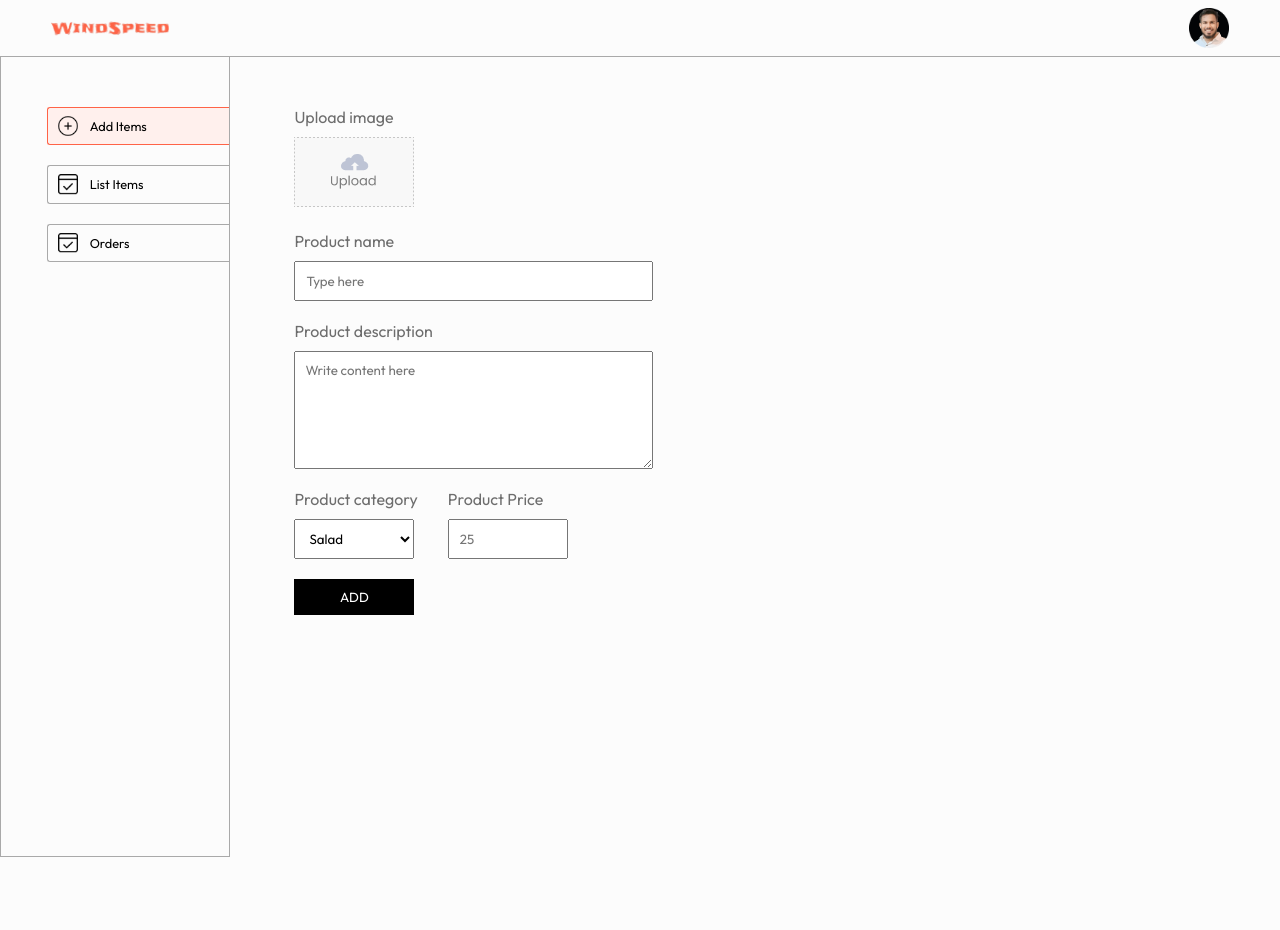
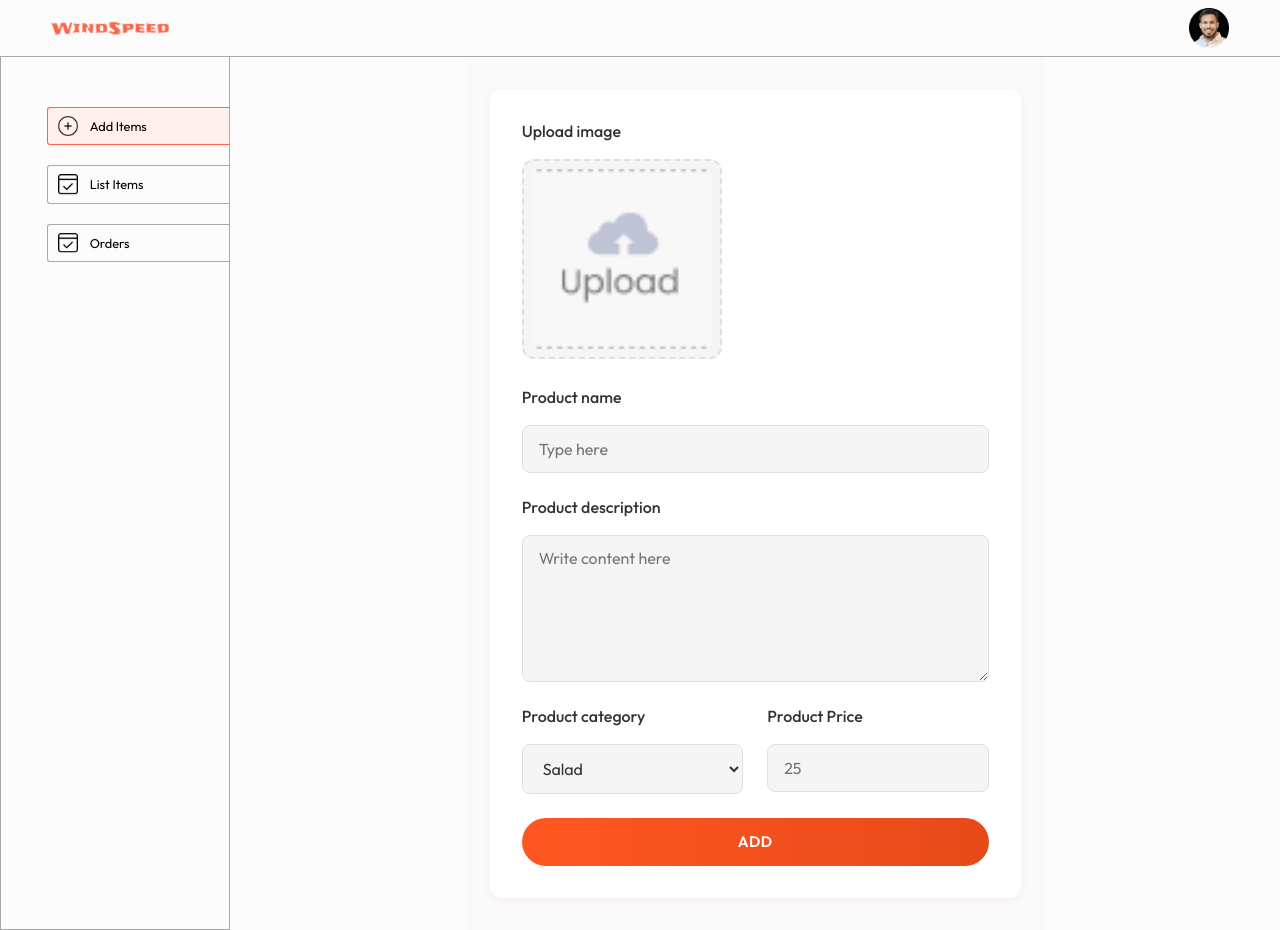
Before and after one commit to tejhande/food-del, a React (Vite) app in the folder admin/: page /add in a window 1280 px wide. Before the commit the page ends 857 px from the top, so only its background shows below. Built offline with nearby package versions, Linux system fonts and the light colour scheme.

Commit message:
`Refactor Add page CSS to use custom variables and improve styling`

```diff
--- a/admin/src/pages/Add/Add.css
+++ b/admin/src/pages/Add/Add.css
@@ -1,35 +1,143 @@
-.add{
-    width: 70%;
-    margin-left: max(5vw,25px);
-    margin-top: 50px;
-    color: #6D6D6D;
-    font-size: 16px;
+@import url('https://fonts.googleapis.com/css2?family=Poppins:wght@300;400;500;600;700&display=swap');
+
+:root {
+  --primary-orange: #FF5722;
+  --light-orange: #FFA07A;
+  --dark-orange: #E64A19;
+  --off-white: #FAFAFA;
+  --pure-white: #FFFFFF;
+  --light-gray: #F5F5F5;
+  --medium-gray: #E0E0E0;
+  --text-dark: #333333;
+  --text-medium: #666666;
+  --border-radius: 12px;
+  --shadow-sm: 0 2px 8px rgba(255, 87, 34, 0.08);
+  --shadow-md: 0 4px 12px rgba(255, 87, 34, 0.15);
+  --transition: all 0.3s ease;
 }
-.add form{
-   gap: 20px;
+
+.add {
+  font-family: 'Poppins', sans-serif;
+  max-width: 800px;
+  margin: 0 auto;
+  padding: 2rem 1.5rem;
+  background-color: var(--off-white);
+  min-height: 80vh;
 }
-.add-img-upload img{
-    width: 120px;
+
+form.flex-col {
+  display: flex;
+  flex-direction: column;
+  gap: 1.5rem;
+  background-color: var(--pure-white);
+  padding: 2rem;
+  border-radius: var(--border-radius);
+  box-shadow: var(--shadow-sm);
 }
-.add-product-name, .add-product-description{
-    width: max(40%,280px);
+
+.add-img-upload p,
+.add-product-name p,
+.add-product-description p,
+.add-category p,
+.add-price p {
+  font-weight: 500;
+  color: var(--text-dark);
+  margin-bottom: 0.5rem;
 }
-.add-product-name input ,.add-product-description textarea{
-    padding: 10px 10px;
+
+.add-img-upload label {
+  display: block;
+  width: 100%;
+  max-width: 200px;
+  cursor: pointer;
 }
-.add-category-price{
-    display: flex;
-    gap: 30px;
+
+.add-img-upload img {
+  width: 100%;
+  aspect-ratio: 1;
+  object-fit: cover;
+  border: 2px dashed var(--medium-gray);
+  border-radius: var(--border-radius);
+  padding: 0.5rem;
+  transition: var(--transition);
+  background-color: var(--light-gray);
 }
-.add-category-price select,.add-category-price input{
-    max-width: 120px;
-    padding: 10px;
+
+.add-img-upload img:hover {
+  border-color: var(--primary-orange);
+  background-color: #fff5f2;
 }
-.add-btn{
-    max-width: 120px;
-    border: none;
-    padding: 10px;
-    background-color: black;
-    color: white;
-    cursor: pointer;
+
+input[type="text"],
+input[type="number"],
+textarea,
+select {
+  padding: 0.8rem 1rem;
+  border: 1px solid var(--medium-gray);
+  border-radius: 8px;
+  font-size: 1rem;
+  font-family: inherit;
+  background-color: var(--light-gray);
+  transition: var(--transition);
+  color: var(--text-dark);
 }
+
+input:focus,
+textarea:focus,
+select:focus {
+  outline: none;
+  border-color: var(--primary-orange);
+  background-color: #fff;
+  box-shadow: 0 0 0 2px rgba(255, 87, 34, 0.1);
+}
+
+textarea {
+  resize: vertical;
+}
+
+.add-category-price {
+  display: flex;
+  gap: 1.5rem;
+  flex-wrap: wrap;
+}
+
+.add-category,
+.add-price {
+  flex: 1;
+  min-width: 180px;
+}
+
+.add-btn {
+  padding: 0.9rem 2rem;
+  border: none;
+  border-radius: 30px;
+  font-weight: 600;
+  color: var(--pure-white);
+  background: linear-gradient(90deg, var(--primary-orange), var(--dark-orange));
+  cursor: pointer;
+  text-transform: uppercase;
+  letter-spacing: 0.5px;
+  font-size: 0.95rem;
+  transition: var(--transition);
+  width: 100%;
+}
+
+.add-btn:hover {
+  transform: translateY(-2px);
+  box-shadow: var(--shadow-md);
+}
+
+/* Responsive */
+@media (max-width: 600px) {
+  form.flex-col {
+    padding: 1.5rem;
+  }
+
+  .add-category-price {
+    flex-direction: column;
+  }
+
+  .add-btn {
+    font-size: 0.9rem;
+  }
+}
```
